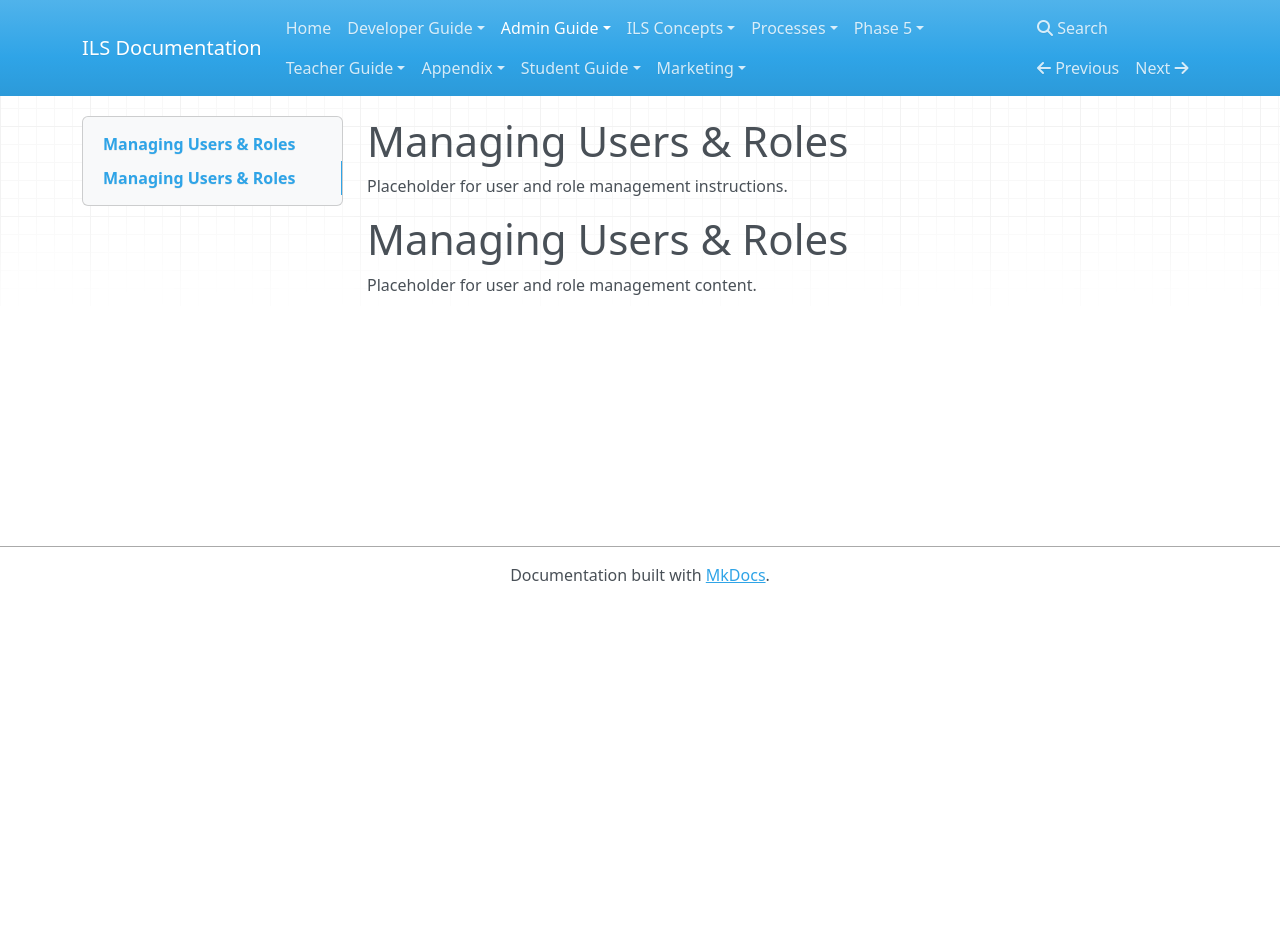
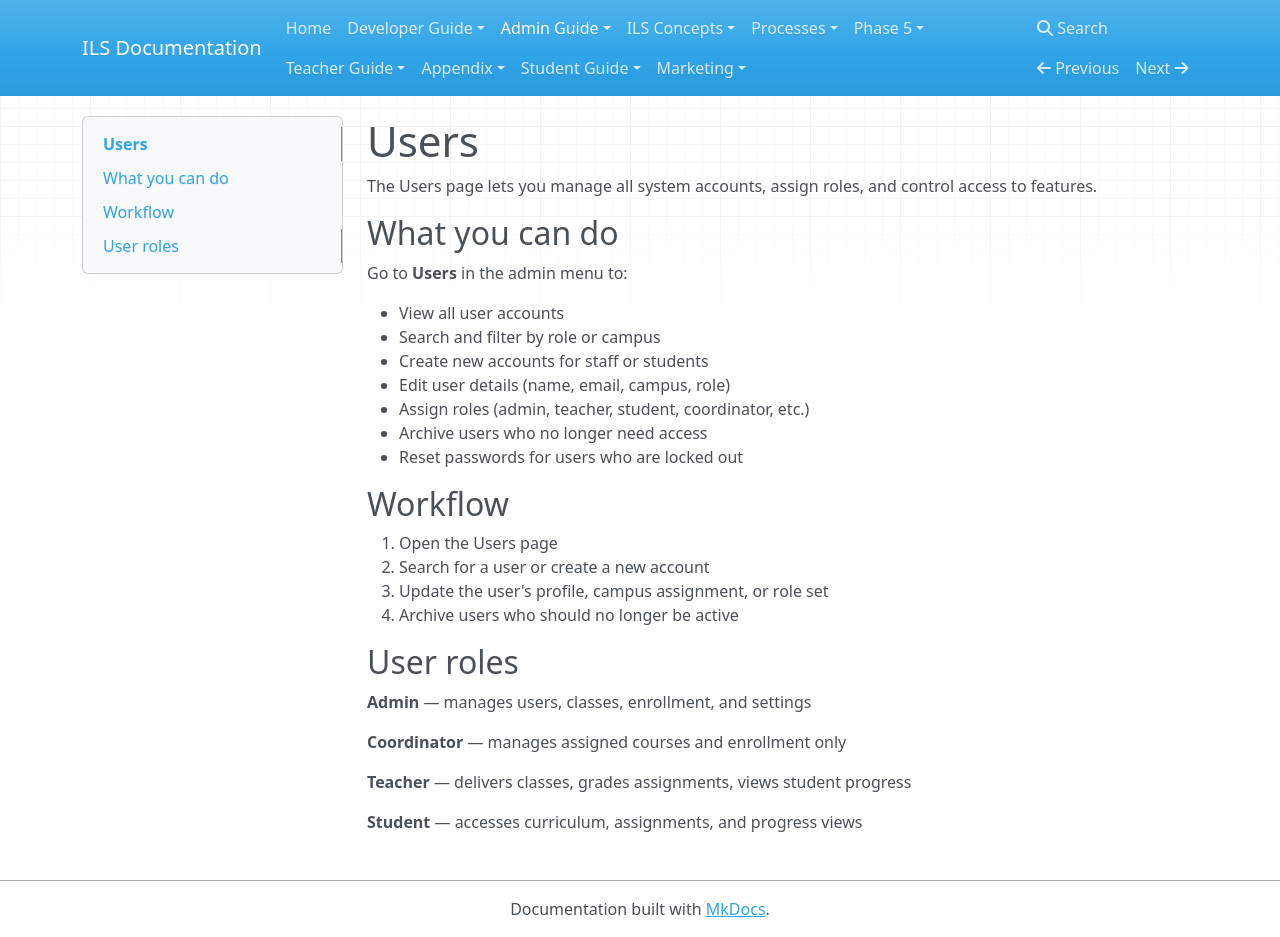
Before and after one commit to Maestrocop/ILS-doc, an MkDocs documentation site: the page built from docs/admin/users.md, in a window 1280 px wide and 937 px high. Built offline with MkDocs 1.6.1, drawn with Linux system fonts in a browser that asks for light colours; nearby versions of some CDN libraries.

Commit message:
Docs: remove technical content from 4 core admin pages (campuses, classes, institutions, users) - pure user operations only

```diff
--- a/docs/admin/users.md
+++ b/docs/admin/users.md
@@ -1,6 +1,35 @@
-# Managing Users & Roles
+# Users
 
-Placeholder for user and role management instructions.
-# Managing Users & Roles
+The Users page lets you manage all system accounts, assign roles, and control access to features.
 
-Placeholder for user and role management content.
+
+
+
+## What you can do
+
+Go to **Users** in the admin menu to:
+
+- View all user accounts
+- Search and filter by role or campus
+- Create new accounts for staff or students
+- Edit user details (name, email, campus, role)
+- Assign roles (admin, teacher, student, coordinator, etc.)
+- Archive users who no longer need access
+- Reset passwords for users who are locked out
+
+## Workflow
+
+1. Open the Users page
+2. Search for a user or create a new account
+3. Update the user's profile, campus assignment, or role set
+4. Archive users who should no longer be active
+
+## User roles
+
+**Admin** — manages users, classes, enrollment, and settings
+
+**Coordinator** — manages assigned courses and enrollment only
+
+**Teacher** — delivers classes, grades assignments, views student progress
+
+**Student** — accesses curriculum, assignments, and progress views
```
Also changed, not shown: docs/admin/campuses.md (added, +44 -0 lines), docs/admin/classes.md (added, +58 -0 lines), docs/admin/institutions.md (added, +37 -0 lines).
